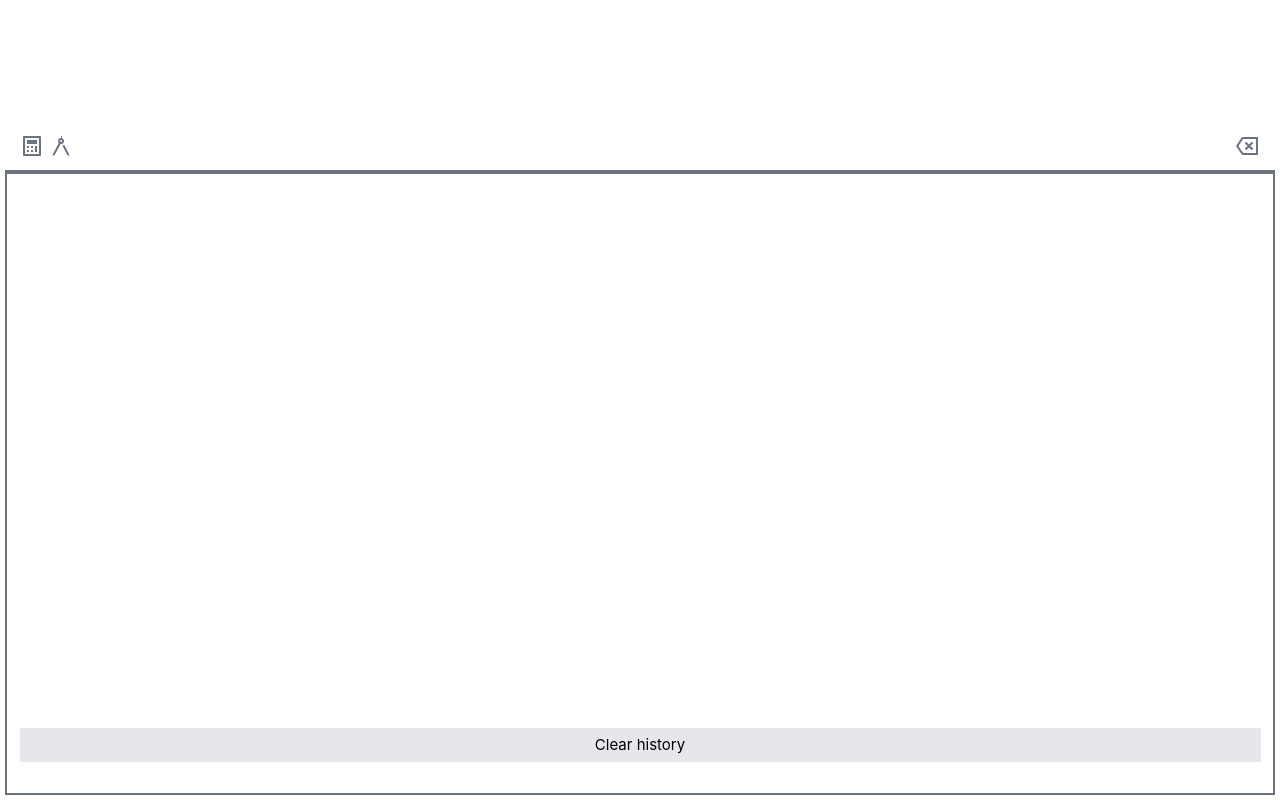
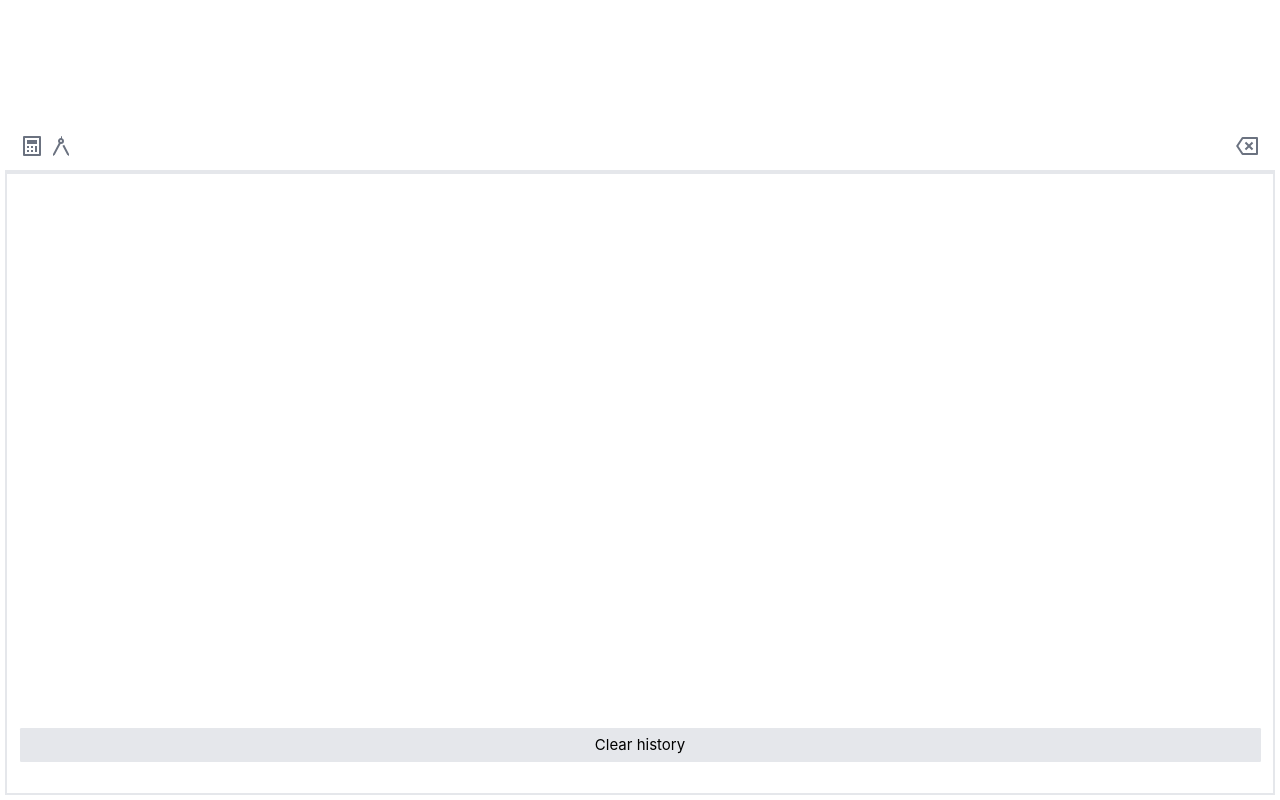
Before and after one commit to VahidKhodadadi/unique-calculator, a React (Create React App) app: page / in a window 1280 px wide. Both pictures are taken after a click on the button 32 px from the left and 124 px from the top of the page. Built offline with nearby package versions, Linux system fonts and the light colour scheme.

Commit message:
Fixed styles

```diff
--- a/src/components/Calculator/Calculator.tsx
+++ b/src/components/Calculator/Calculator.tsx
@@ -512,7 +512,7 @@ const Calculator = () => {
             <span title={'Current result'} className={'w-full h-[40px] py-2 px-5 text-3xl mb-2 text-gray-500'}>
                 {currentResult}
             </span>
-            <div className={'w-full p-5 flex justify-start items-center border-b-2 border-b-gray-500'}>
+            <div className={'w-full p-5 flex justify-start items-center border-b-2 border-b-gray-200'}>
                 {
                     !showHistory ?
                         <button onClick={() => setShowHistory(true)} title={'History'}><HistoryIcon className={classes['icon']} /></button>
--- a/src/components/History/History.tsx
+++ b/src/components/History/History.tsx
@@ -7,7 +7,7 @@ interface HistoryProps {
 
 const History: FC<HistoryProps> = ({ data, clearHistory }) => {
     return (
-        <div className={'absolute bottom-0 left-0 w-full h-full bg-white p-5 flex justify-start items-end flex-col border-2 border-gray-500'}>
+        <div className={'absolute bottom-0 left-0 w-full h-full bg-white p-5 flex justify-start items-end flex-col border-2 border-gray-200'}>
             <ul className={'h-[calc(100%-60px)] w-full pl-5 overflow-scroll flex justify-start items-end flex-col'}>
                 {
                     data.map(({ statement, result }, index) => {
@@ -21,7 +21,7 @@ const History: FC<HistoryProps> = ({ data, clearHistory }) => {
                 }
             </ul>
             <button
-                className={'mt-3 w-full h-[34px] text-2xl bg-gray-200 text-black flex justify-center items-center rounded-sm cursor-pointer'}
+                className={'mt-3 w-full h-[34px] text-2xl bg-gray-200 text-black flex justify-center items-center rounded-sm cursor-pointer active:bg-green-500 active:text-white'}
                 onClick={clearHistory}
             >
                 Clear history
```
